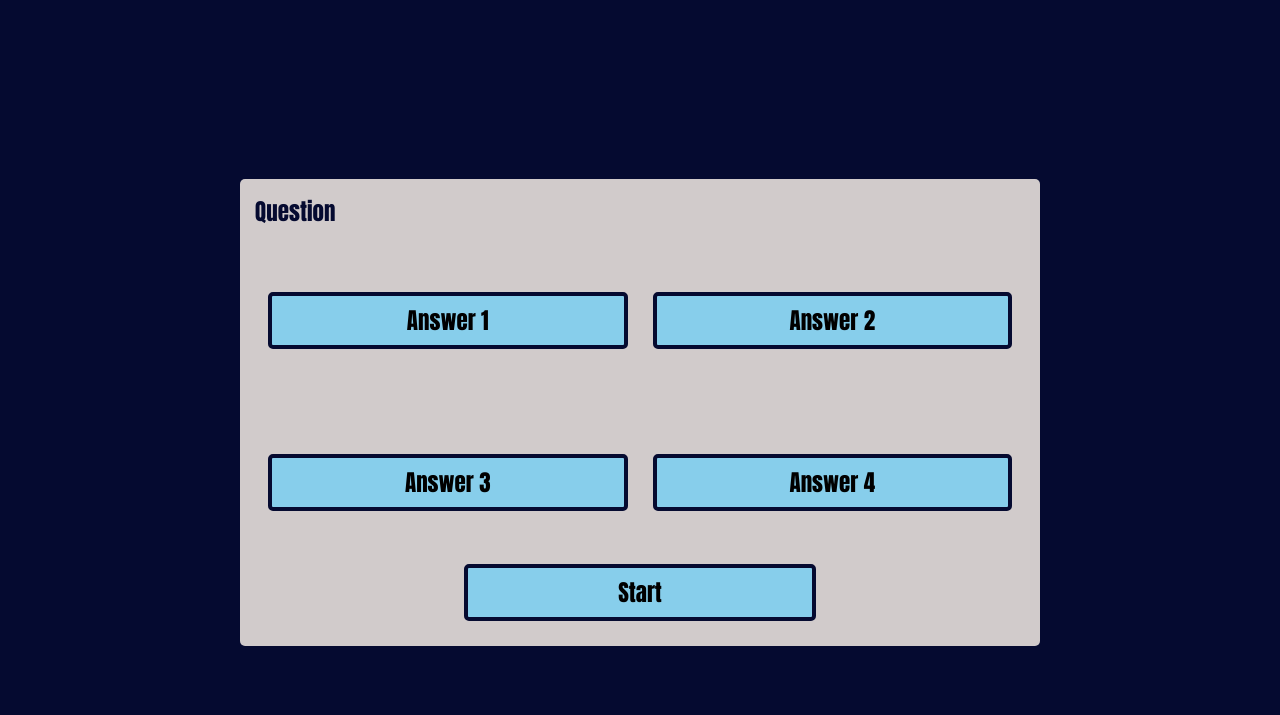
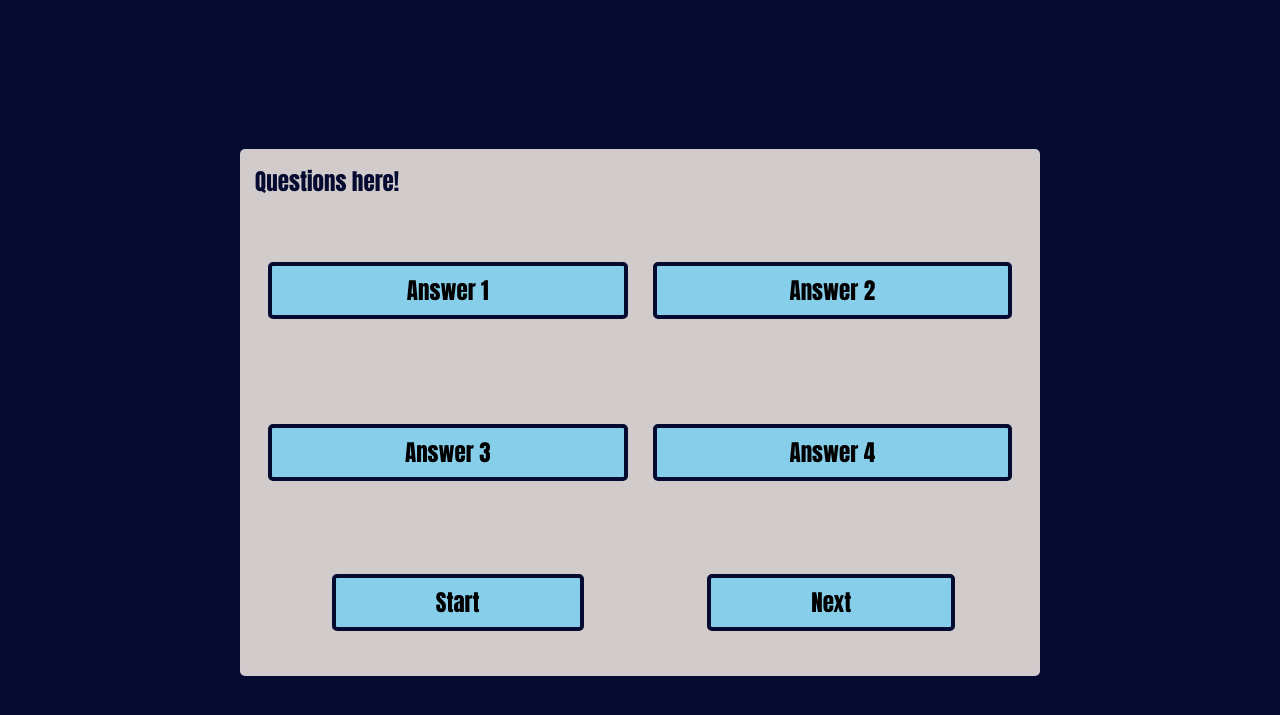
Before and after one commit to NBP77/Quiz-App, a plain HTML site: page index.html in a window 1280 px wide. Shown: the part 53-768 px from the top of the page. Drawn offline with Linux system fonts and the light colour scheme.

Commit message:
Wokring on adding a next button to move to the next question

```diff
--- a/Assets/script.js
+++ b/Assets/script.js
@@ -1,4 +1,5 @@
 const startButton = document.getElementById('start-btn');
+const nxtButton = document.getElementById('next-btn');
 const questionContainer = document.getElementById('question-container');
 
 const questionElement = document.getElementById('question')
@@ -6,7 +7,7 @@ const answerBttnElement = document.getElementById('answer-buttons')
 
 var randomQuestions, currQuestionIndex
 
-startButton.addEventListener('click', gameStart)
+startButton.addEventListener('click', gameStart);
 
 function gameStart() {
     console.log('Started');
@@ -37,6 +38,7 @@ function showQuestion(question) {
 }
 
 function resetState() {
+    nxtButton.classList.add('hide')
     while (answerBttnElement.firstChild) {
         answerBttnElement.removeChild(answerBttnElement.firstChild)
     }
--- a/Assets/style.css
+++ b/Assets/style.css
@@ -67,9 +67,16 @@ main {
 }
 
 .start-btn {
-     padding-left: 150px;
-     padding-right: 150px;
-     margin: 10px;
+    padding-right: 100px;
+    padding-left: 100px;
+    margin-left: 15px;
+
+}
+
+.next-btn {
+    padding-right: 100px;
+    padding-left: 100px;
+    margin-right: 8px;
 
 }
 
@@ -79,6 +86,6 @@ main {
 
 .controls {
     display: flex;
-    justify-content: center;
+    justify-content: space-around
 
 }
--- a/index.html
+++ b/index.html
@@ -12,14 +12,14 @@
     <header>
       <nav>
         <a href="https://www.google.com/" target="#blank">View High Score</a>
-        <p>Timer:Seconds</p>
+        <p id="timerDisplay">Timer:Seconds</p>
       </nav>
     </header>
 
     <main>
       <div class="container">
         <div id="question-container" class="hide">
-          <div id="question">Question</div>
+          <div id="question">Questions here!</div>
           <div id="answer-buttons" class="btn-grid">
             <button class="btn">Answer 1</button>
             <button class="btn">Answer 2</button>
@@ -29,6 +29,7 @@
         </div>
         <div class="controls">
           <button id="start-btn" class="start-btn btn">Start</button>
+          <button id="next-btn" class="next-btn btn hide">Next</button>
         </div>
       </div>
     </main>
```
